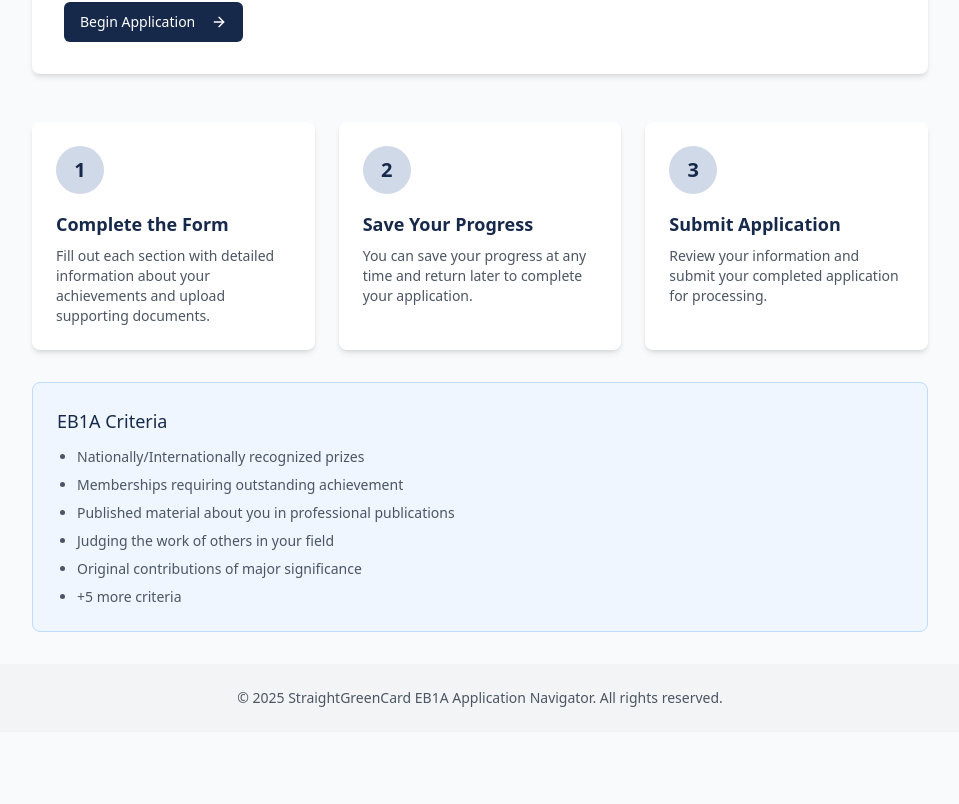
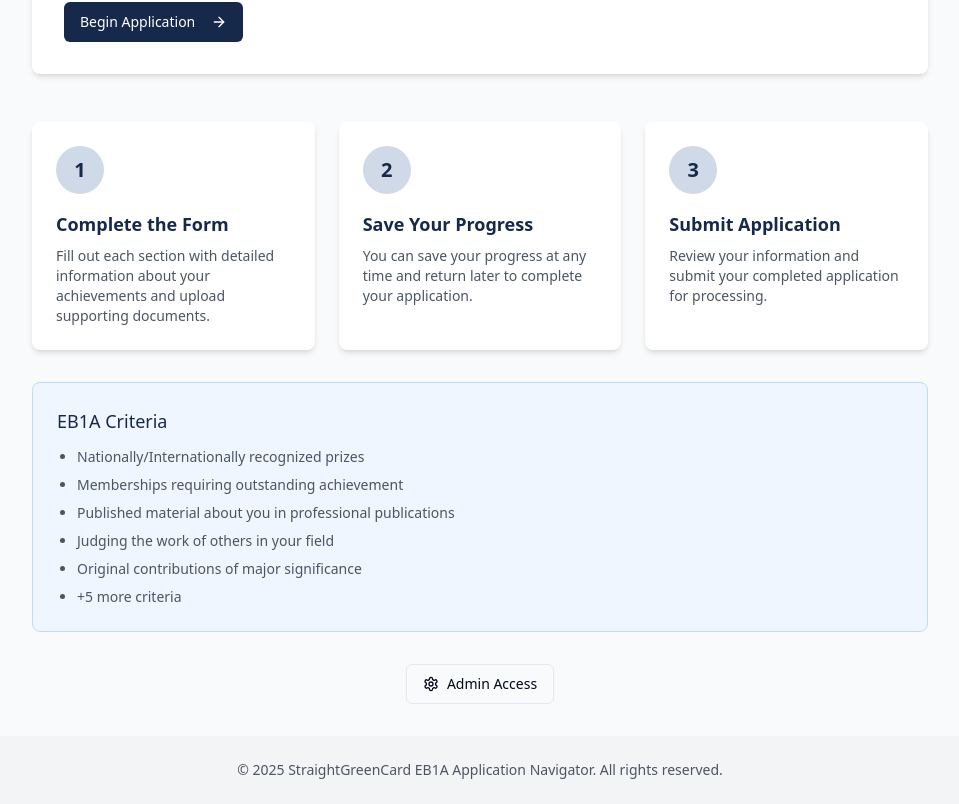
Before and after one commit to Preserve19/eb1a-form-dashboard, a React (Vite) app: page / in a window 1280 px wide. Shown: the part 386-1190 px from the top of the page, without its empty margins (160-1119 px from the left). Before the commit the page ends 1118 px from the top, so only its background shows below. Built offline with nearby package versions, Linux system fonts and the light colour scheme.

Commit message:
Add admin access button to homepage
Adds a button on the homepage to navigate to the admin login page.

```diff
--- a/src/pages/Index.tsx
+++ b/src/pages/Index.tsx
@@ -1,7 +1,7 @@
 
 import { Button } from "@/components/ui/button";
 import { Link } from "react-router-dom";
-import { ArrowRight } from "lucide-react";
+import { ArrowRight, Settings } from "lucide-react";
 
 const Index = () => {
   return (
@@ -83,6 +83,16 @@ const Index = () => {
               <li>+5 more criteria</li>
             </ul>
           </div>
+
+          {/* Admin Access Button */}
+          <div className="mt-8 flex justify-center">
+            <Link to="/admin/login">
+              <Button variant="outline" className="flex items-center gap-2">
+                <Settings size={16} />
+                Admin Access
+              </Button>
+            </Link>
+          </div>
         </section>
       </main>
 
```
